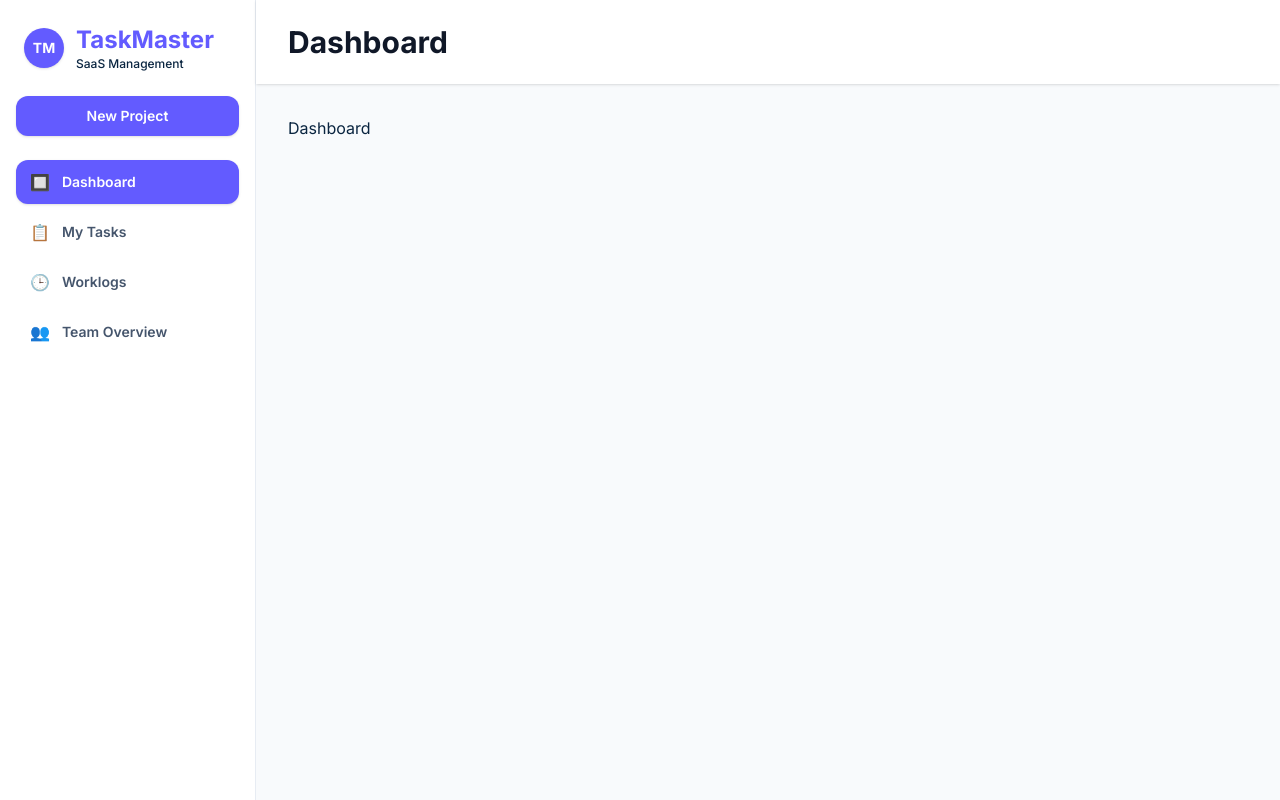
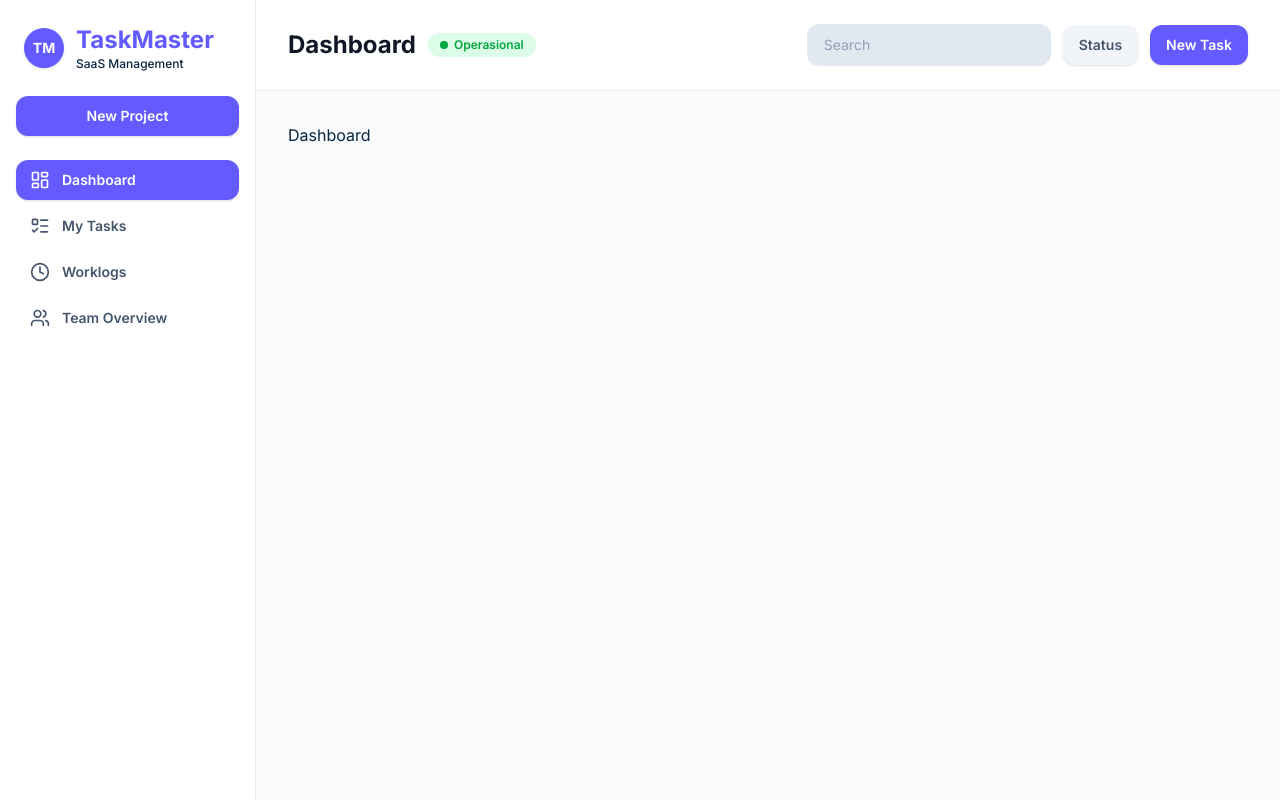
Before and after one commit to DenDev377/task-saas, a Next.js app: page /dashboard in a window 1280 px wide. Built offline with nearby package versions, Linux system fonts and the light colour scheme.

Commit message:
feat: implement dashboard layout with Navbar and Sidebar components using lucide-react icons

```diff
--- a/components/dashboard/Navbar.tsx
+++ b/components/dashboard/Navbar.tsx
@@ -1,9 +1,31 @@
 export default function Navbar() {
   return (
-    <nav className="bg-white shadow">
-      <div className="max-w-6xl mx-auto px-4 py-6 sm:px-6 lg:px-8">
-        <h1 className="text-3xl font-bold text-gray-900">Dashboard</h1>
+    <nav className="w-full bg-white border-b border-slate-200/80 shrink-0">
+      <div className="max-w-full px-4 py-6 sm:px-6 lg:px-8 justify-between flex items-center">
+        <div className="flex items-center gap-3">
+          <h1 className="text-2xl font-bold text-gray-900">Dashboard</h1>
+          {/* badge */}
+          <div className="bg-green-100 text-green-600 text-xs font-semibold px-3 py-1 rounded-full flex items-center">
+            <span className="w-2 h-2 bg-green-600 rounded-full mr-1.5 inline-block"></span>
+            Operasional
+          </div>
+
+        </div>
+
+        <div className="flex items-center gap-3">
+          {/* search bar */}
+          <div className="relative">
+            <input type="text" placeholder="Search" className="bg-slate-200 hover:bg-slate-100 text-slate-700 placeholder-slate-400 text-sm py-2.5 px-4 rounded-xl transition-all focus:bg-white focus:outline-none focus:ring-2 focus:ring-[#635BFF]/20 focus:border-[#635BFF] border border-transparent" />
+          </div>
+          <button className="bg-slate-100 hover:bg-slate-200 text-slate-600 font-semibold py-2.5 px-4 rounded-xl shadow-sm text-sm transition-all">
+            Status
+          </button>
+          <button className="bg-[#635BFF] hover:bg-[#534be0] text-white font-semibold py-2.5 px-4 rounded-xl shadow-sm text-sm transition-all">
+            New Task
+          </button>
+        </div>
       </div>
+
     </nav>
   );
 }
--- a/components/dashboard/Sidebar.tsx
+++ b/components/dashboard/Sidebar.tsx
@@ -1,13 +1,14 @@
 "use client";
 import { usePathname } from "next/navigation";
 import Link from "next/link";
+import { LayoutDashboard, ListTodo, Clock, Users } from "lucide-react";
 export default function Sidebar() {
   const pathname = usePathname();
   const menuItems = [
-    { name: "Dashboard", href: "/dashboard", icon: "🔲" },
-    { name: "My Tasks", href: "/dashboard/tasks", icon: "📋" },
-    { name: "Worklogs", href: "/dashboard/worklogs", icon: "🕒" },
-    { name: "Team Overview", href: "/dashboard/team", icon: "👥" },
+    { name: "Dashboard", href: "/dashboard", icon: <LayoutDashboard className="w-5 h-5" /> },
+    { name: "My Tasks", href: "/dashboard/tasks", icon: <ListTodo className="w-5 h-5" /> },
+    { name: "Worklogs", href: "/dashboard/worklogs", icon: <Clock className="w-5 h-5" /> },
+    { name: "Team Overview", href: "/dashboard/team", icon: <Users className="w-5 h-5" /> },
   ];
   return (
     <aside className="w-64 bg-s border-r bg-white border-slate-200/80 min-h-screem flex flex-col justify-between p-4 shrink-0">
--- a/package.json
+++ b/package.json
@@ -11,6 +11,7 @@
   "dependencies": {
     "@prisma/client": "^7.9.1",
     "bcryptjs": "^3.0.3",
+    "lucide-react": "^1.33.0",
     "next": "16.3.1",
     "next-auth": "^4.24.15",
     "react": "19.2.8",
```
Also changed, not shown: 1 other file (tests, documents, lock files or other folders).
